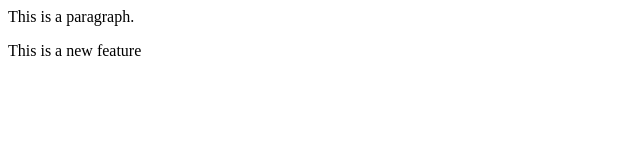
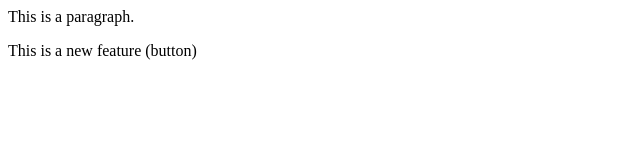
Before and after one commit to Adittya202/LearningGithub, a plain HTML site: page index.html in a window 1280 px wide. Shown: the full height of the page, 0-640 px from the left. Drawn offline with Linux system fonts and the light colour scheme.

```diff
--- a/index.html
+++ b/index.html
@@ -1,3 +1,2 @@
 <p> This is a paragraph.</p>
-<p>This is a new feature
-</p>
+<p>This is a new feature (button)</p>
```
